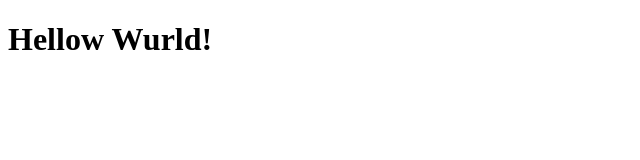
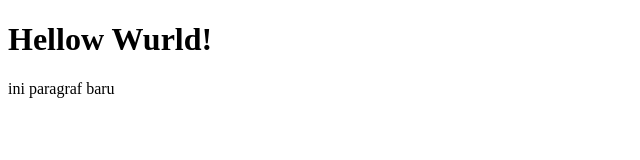
Before and after one commit to harry-irf/smrs-git-test, a plain HTML site: page index.html in a window 1280 px wide. Shown: the whole page, without its empty margins (0-640 px from the left). Drawn offline with Linux system fonts and the light colour scheme.

Commit message:
menampahkan paragraf pada file index.html

```diff
--- a/index.html
+++ b/index.html
@@ -7,5 +7,6 @@
   </head>
   <body>
     <h1>Hellow Wurld!</h1>
+    <p>ini paragraf baru</p>
   </body>
 </html>
```
